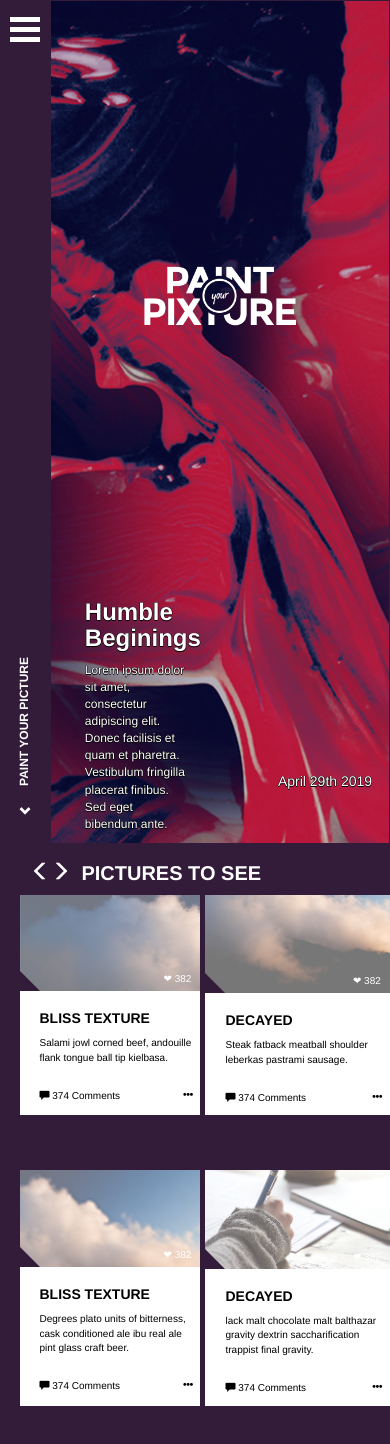
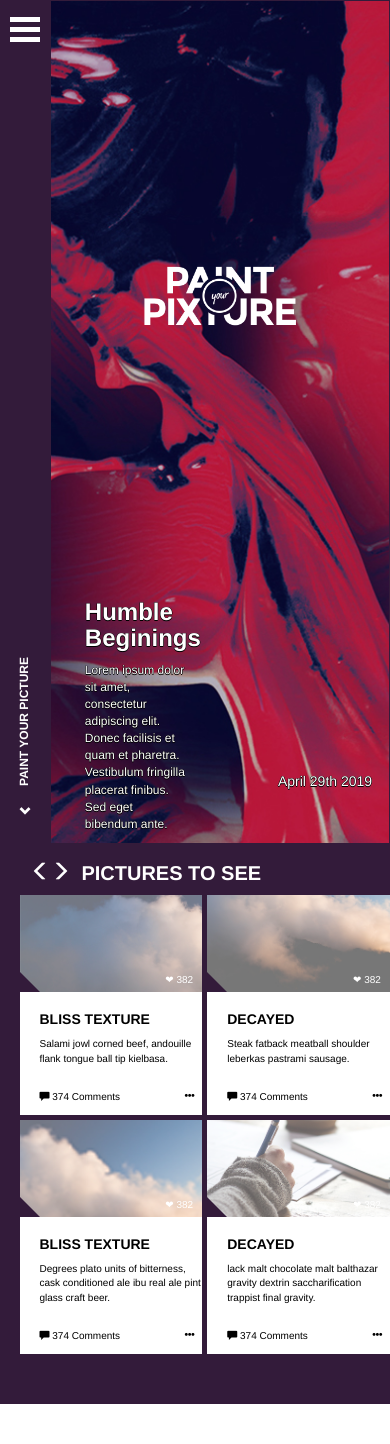
Before and after one commit to 2juicy/EpicGamesExercise, a React app: page /landing in a window 390 px wide. Shown: the top 1444 px of the page. After the commit the page ends 1404 px from the top, so only its background shows below. Built offline with nearby package versions, Linux system fonts and the light colour scheme.

Commit message:
slider margin

```diff
--- a/src/components/Slider/Slider.css
+++ b/src/components/Slider/Slider.css
@@ -23,13 +23,13 @@
   display: inline-grid;
   grid-template-columns: repeat(4, 1fr);
   grid-gap: 5px;
+  margin-bottom: 50px;
 }
 
 .slider {
   display: flex;
   flex-direction: column;
   background-color: white;
-  margin-bottom: 50px;
 }
 
 .cut-image {
@@ -84,7 +84,7 @@
 
 @media (max-width: 1023px) {
   .sliders {
-    grid-template-columns: auto auto;
+    grid-template-columns: repeat(2, 1fr);
   }
 
   .slider-description h2 {
```
